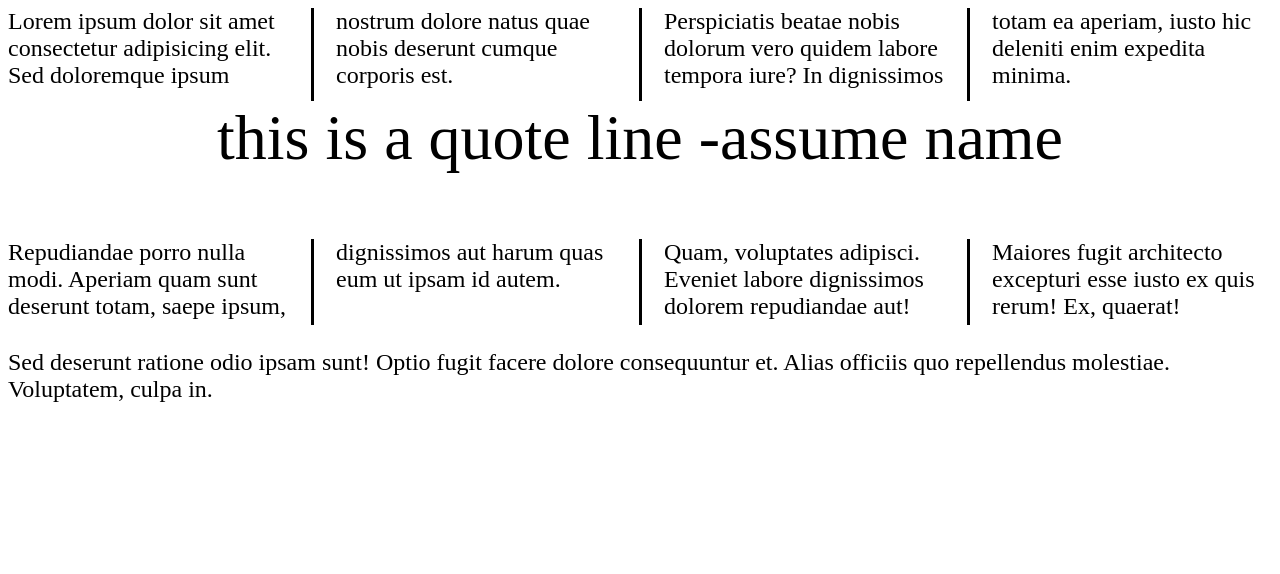
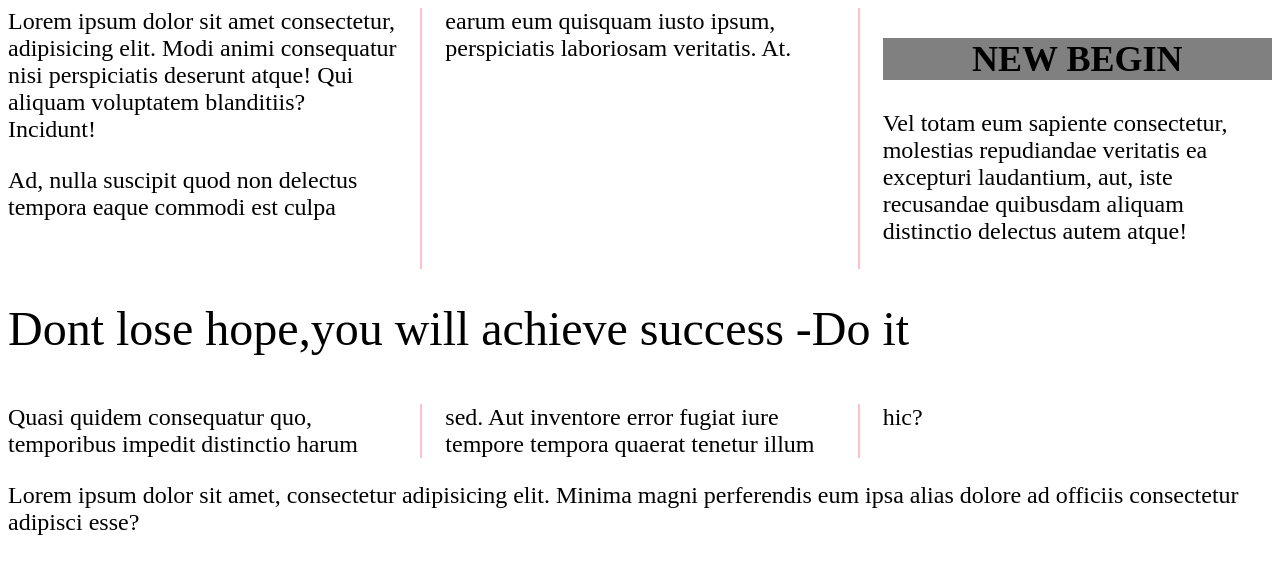
Before and after one commit to RoshanSharm20/Learning_CSS, a plain HTML site: page 11_lesson/11index.html in a window 1280 px wide. Drawn offline with Linux system fonts and the light colour scheme.

Commit message:
lesson 11 columns

```diff
--- a/11_lesson/11index.html
+++ b/11_lesson/11index.html
@@ -13,22 +13,19 @@
 <body>
     <main>
         <section class="columns">
-            <p>Lorem ipsum dolor sit amet consectetur adipisicing elit. Sed doloremque ipsum nostrum dolore natus quae
-                nobis
-                deserunt cumque corporis est.</p>
-            <p>Perspiciatis beatae nobis dolorum vero quidem labore tempora iure? In dignissimos totam ea aperiam, iusto
-                hic
-                deleniti enim expedita minima.</p>
-            <!-- <h2>NEW TOPIC</h2> -->
-            <p class="quote">this is a quote line <span class="nowrap">-assume name</span></p>
-            <p>Repudiandae porro nulla modi. Aperiam quam sunt deserunt totam, saepe ipsum, dignissimos aut harum quas
-                eum
-                ut ipsam id autem.</p>
-            <p>Quam, voluptates adipisci. Eveniet labore dignissimos dolorem repudiandae aut! Maiores fugit architecto
-                excepturi esse iusto ex quis rerum! Ex, quaerat!</p>
+            <p>Lorem ipsum dolor sit amet consectetur, adipisicing elit. Modi animi consequatur nisi perspiciatis
+                deserunt atque! Qui aliquam voluptatem blanditiis? Incidunt!</p>
+            <p>Ad, nulla suscipit quod non delectus tempora eaque commodi est culpa earum eum quisquam iusto ipsum,
+                perspiciatis laboriosam veritatis. At.</p>
+            <h2>NEW BEGIN</h2>
+            <p>Vel totam eum sapiente consectetur, molestias repudiandae veritatis ea excepturi laudantium, aut, iste
+                recusandae quibusdam aliquam distinctio delectus autem atque!</p>
+            <p class="quote">Dont lose hope,you will achieve success <span class="nowrap">-Do it</span></p>
+            <p>Quasi quidem consequatur quo, temporibus impedit distinctio harum sed. Aut inventore error fugiat iure
+                tempore tempora quaerat tenetur illum hic?</p>
         </section>
-        <p>Sed deserunt ratione odio ipsam sunt! Optio fugit facere dolore consequuntur et. Alias officiis quo
-            repellendus molestiae. Voluptatem, culpa in.</p>
+        <p>Lorem ipsum dolor sit amet, consectetur adipisicing elit. Minima magni perferendis eum ipsa alias dolore ad
+            officiis consectetur adipisci esse?</p>
     </main>
 </body>
 
--- a/11_lesson/11styles.css
+++ b/11_lesson/11styles.css
@@ -1,32 +1,31 @@
 body {
     font-size: 1.5rem;
-    font-family: 'Times New Roman', Times, serif;
 }
 
-.columns {
-    column-count: 4;
-    column-width: 250px;
-    column-rule: 3px solid black;
+section {
+    column-count: 3;
+    column-width: 150px;
     column-gap: 3rem;
+    column-rule: 2px double pink;
 }
 
 .columns p {
     margin-top: 0;
 }
 
-/* .columns h2 {
-    margin-top: 0;
-    background-color: gold;
-    text-align: center;
+h2 {
     break-inside: avoid;
+    background-color: gray;
     break-before: column;
-} */
-.columns .quote {
-    column-span: all;
-    font-size: 4rem;
     text-align: center;
 }
 
-.nowrap {
+.columns .quote {
+    margin-top: 2rem;
+    column-span: all;
+    font-size: 3rem;
+}
+
+span {
     white-space: nowrap;
 }
```
